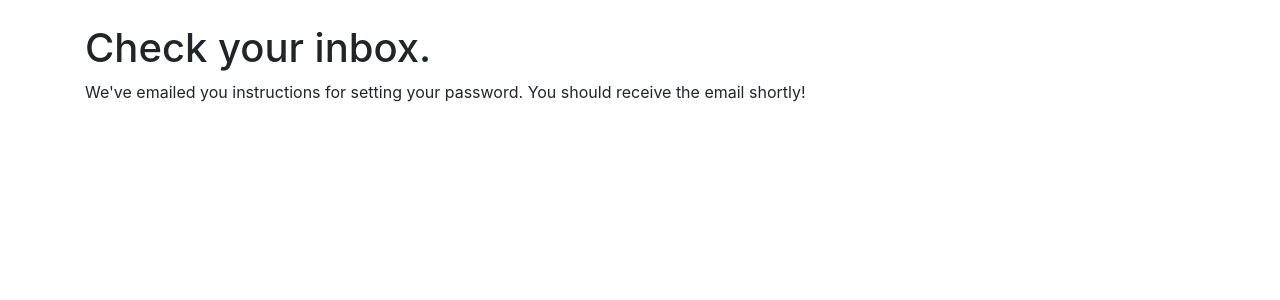
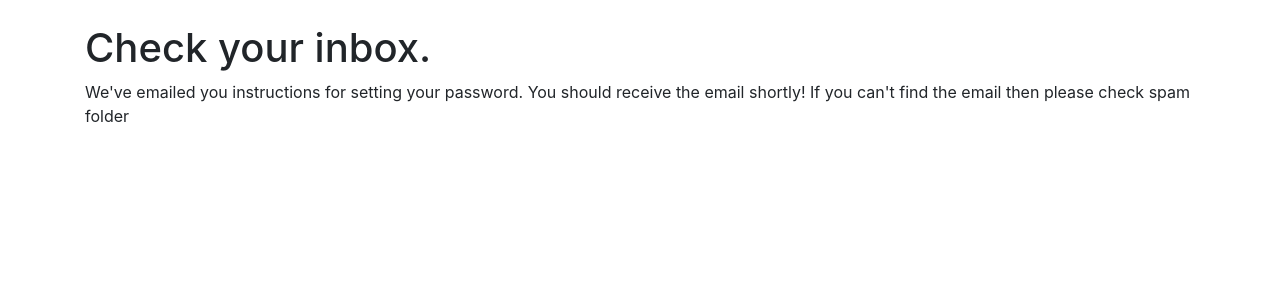
Before and after one commit to mixnix/subject_rate, a Django app: a page that uses templates/registration/password_reset_done.html in a window 1280 px wide. Shown: the part 56-356 px from the top of the page. Run offline with Django 3.2, Linux system fonts and the light colour scheme; parts of the project's set-up code (start-up, migrations or seed data) failed here and were passed over; some libraries are stand-ins or nearby versions.

Commit message:
added remainder to check spam folder

```diff
--- a/templates/registration/password_reset_done.html
+++ b/templates/registration/password_reset_done.html
@@ -8,5 +8,5 @@
 {% block content %}
     <h1>Check your inbox.</h1>
     <p>We've emailed you instructions for setting your password. You should receive
-        the email shortly!</p>
+        the email shortly! If you can't find the email then please check spam folder</p>
 {% endblock %}
```
